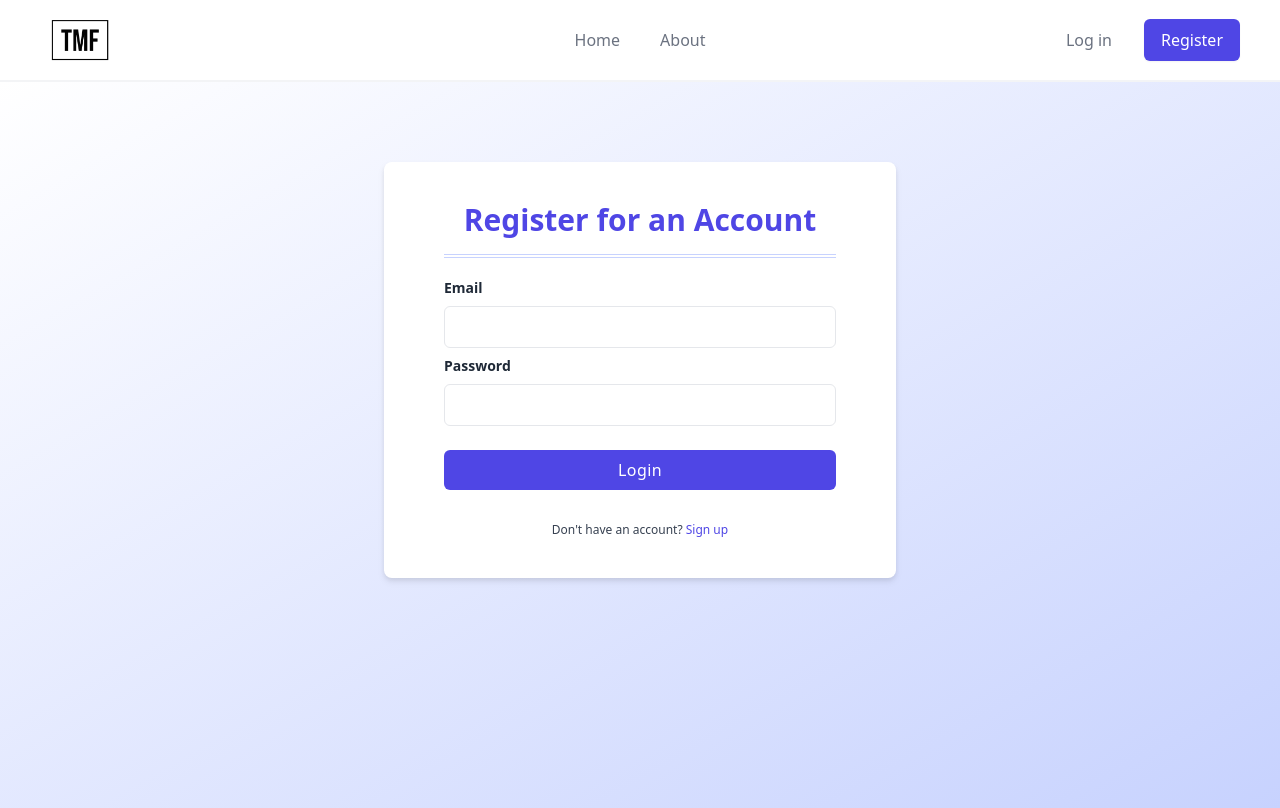
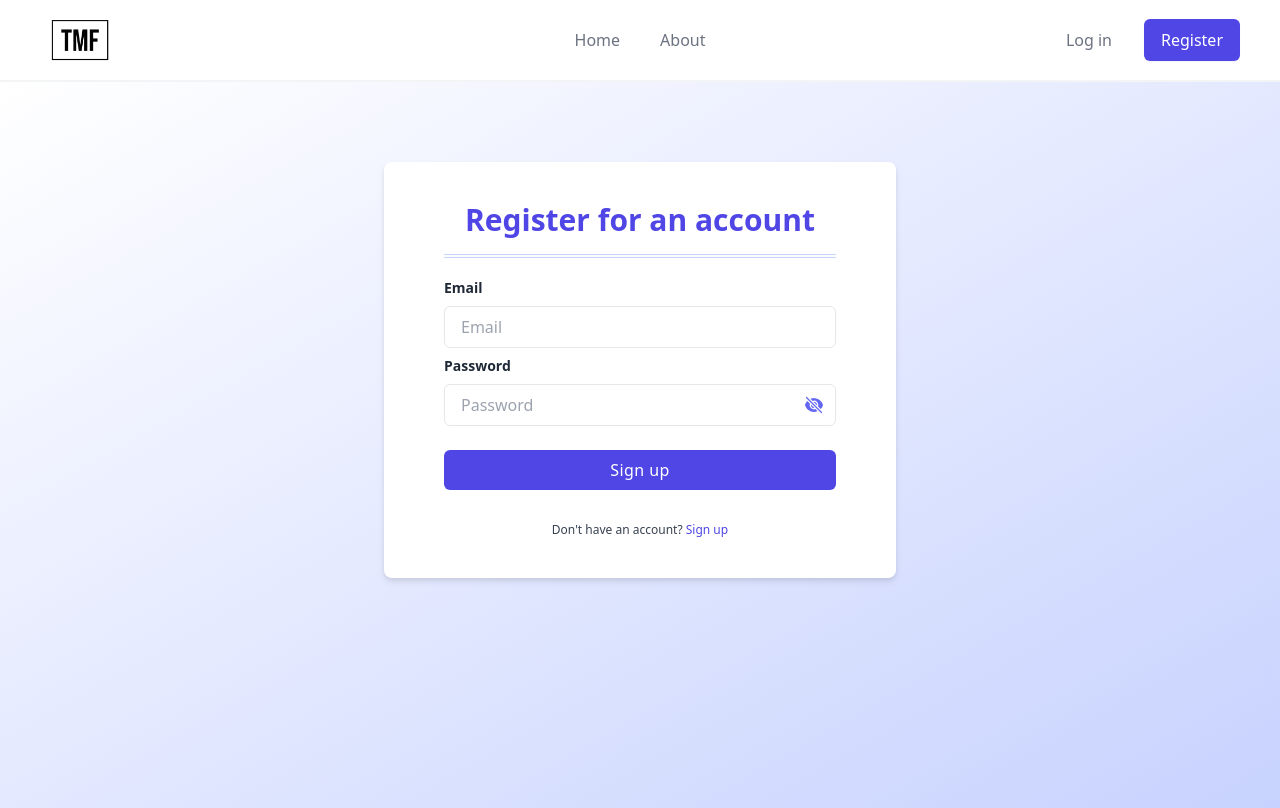
Before and after one commit to LadyBluenotes/track-my-funds, a Next.js app in the folder client/: page /register in a window 1280 px wide. Built offline with nearby package versions, Linux system fonts and the light colour scheme.

Commit message:
show and hide password

```diff
--- a/client/src/pages/about.tsx
+++ b/client/src/pages/about.tsx
@@ -1,4 +1,4 @@
-import { CreditCardIcon, BanknotesIcon, CurrencyDollarIcon } from '@heroicons/react/24/outline'
+import { CreditCardIcon, BanknotesIcon, CurrencyDollarIcon } from '@heroicons/react/24/solid';
 
 const features = [
   {
--- a/client/src/pages/login.tsx
+++ b/client/src/pages/login.tsx
@@ -1,6 +1,22 @@
 import React from 'react';
+import { EyeIcon, EyeSlashIcon } from '@heroicons/react/24/solid';
 
 export default function Login() {
+
+    const [showPassword, setShowPassword] = React.useState(false);
+
+    const showMe = () => {
+        setShowPassword(!showPassword);
+
+        const passwordInput = document.querySelector('input[name="password"]') as HTMLInputElement;
+
+        if (passwordInput.type === 'password') {
+            passwordInput.type = 'text';
+        } else {
+            passwordInput.type = 'password';
+        }
+    };
+
     return (
         <div className="pt-20 bg-gradient-to-br from-white to-indigo-200 h-[calc(100vh-74px)] overflow-auto">
             <div className=" p-10 bg-white rounded-lg drop-shadow-md sm:max-w-sm lg:max-w-lg m-auto">
@@ -15,20 +31,33 @@ export default function Login() {
                             Email
                         </label>
                         <input
+                            required
+                            name='email'
+                            placeholder='Email'
                             type="email"
                             className="block w-full px-4 py-2 mt-2 text-indigo-600 bg-white border rounded-md focus:border-indigo-400 focus:ring-indigo-300 focus:outline-none focus:ring focus:ring-opacity-40"
                         />
                     </div>
                     <div className="mb-2">
+                        <div className="relative">
                             <label
                                 className="block text-sm font-semibold text-gray-800"
                             >
                                 Password
                             </label>
                             <input
+                                required
+                                name='password'
                                 type="password"
+                                placeholder='Password'
                                 className="block w-full px-4 py-2 mt-2 text-indigo-600 bg-white border rounded-md focus:border-indigo-400 focus:ring-indigo-300 focus:outline-none focus:ring focus:ring-opacity-40"
                             />
+                            <div className="absolute inset-y-0 right-0 pr-3 flex items-center text-sm leading-5 mt-7">
+                                <button type="button" className="text-indigo-500 focus:outline-none focus:text-indigo-700" onClick={showMe}>
+                                    { showPassword ? <EyeIcon className="h-5 w-5" aria-hidden="true" /> : <EyeSlashIcon className="h-5 w-5" aria-hidden="true" /> }
+                                </button>
+                            </div>
+                        </div>
                     </div>
                     <div className="mt-6">
                         <button className="w-full px-4 py-2 tracking-wide text-white transition-colors duration-200 transform bg-indigo-600 rounded-md hover:bg-indigo-500 focus:outline-none focus:bg-indigo-600">
@@ -39,12 +68,12 @@ export default function Login() {
 
                 <p className="mt-8 text-xs font-light text-center text-gray-700">
                     {" "}
-                    Don't have an account?{" "}
+                    Already have an account?{" "}
                     <a
-                        href="#"
+                        href="/login"
                         className="font-medium text-indigo-600 hover:underline"
                     >
-                        Sign up
+                        Login here
                     </a>
                 </p>
             </div>
--- a/client/src/pages/register.tsx
+++ b/client/src/pages/register.tsx
@@ -1,11 +1,49 @@
 import React from 'react';
+import { EyeIcon, EyeSlashIcon } from '@heroicons/react/24/solid';
 
 export default function Login() {
+
+    const [email, setEmail] = React.useState('');
+    const [password, setPassword] = React.useState('');
+    const [showPassword, setShowPassword] = React.useState(false);
+
+    const showMe = () => {
+        setShowPassword(!showPassword);
+
+        const passwordInput = document.querySelector('input[name="password"]') as HTMLInputElement;
+
+        if (passwordInput.type === 'password') {
+            passwordInput.type = 'text';
+        } else {
+            passwordInput.type = 'password';
+        }
+    };
+
+    const handleSubmit = async (e: React.FormEvent<HTMLFormElement>) => {
+        e.preventDefault();
+
+        const res = await fetch('http://localhost:5000/register', {
+            method: 'POST',
+            headers: {
+                'Content-Type': 'application/json',
+            },
+            body: JSON.stringify({
+                email,
+                password,
+            }),
+        });
+
+        const data = await res.json();
+
+        console.log(data);
+    };
+
+
     return (
         <div className="pt-20 bg-gradient-to-br from-white to-indigo-200 h-[calc(100vh-74px)] overflow-auto">
             <div className=" p-10 bg-white rounded-lg drop-shadow-md sm:max-w-sm lg:max-w-lg m-auto">
                 <h1 className="text-3xl font-semibold text-center text-indigo-600 mb-2">
-                   Register for an Account
+                   Register for an account
                 </h1>
                 <form className="mt-4 mx-5 border-t-4 border-double border-indigo-200">
                     <div className="mb-2 mt-5">
@@ -15,24 +53,37 @@ export default function Login() {
                             Email
                         </label>
                         <input
+                            required
+                            name='email'
+                            placeholder='Email'
                             type="email"
                             className="block w-full px-4 py-2 mt-2 text-indigo-600 bg-white border rounded-md focus:border-indigo-400 focus:ring-indigo-300 focus:outline-none focus:ring focus:ring-opacity-40"
                         />
                     </div>
                     <div className="mb-2">
+                        <div className="relative">
                             <label
                                 className="block text-sm font-semibold text-gray-800"
                             >
                                 Password
                             </label>
                             <input
+                                required
+                                name='password'
                                 type="password"
+                                placeholder='Password'
                                 className="block w-full px-4 py-2 mt-2 text-indigo-600 bg-white border rounded-md focus:border-indigo-400 focus:ring-indigo-300 focus:outline-none focus:ring focus:ring-opacity-40"
                             />
+                            <div className="absolute inset-y-0 right-0 pr-3 flex items-center text-sm leading-5 mt-7">
+                                <button type="button" className="text-indigo-500 focus:outline-none focus:text-indigo-700" onClick={showMe}>
+                                    { showPassword ? <EyeIcon className="h-5 w-5" aria-hidden="true" /> : <EyeSlashIcon className="h-5 w-5" aria-hidden="true" /> }
+                                </button>
+                            </div>
+                        </div>
                     </div>
                     <div className="mt-6">
                         <button className="w-full px-4 py-2 tracking-wide text-white transition-colors duration-200 transform bg-indigo-600 rounded-md hover:bg-indigo-500 focus:outline-none focus:bg-indigo-600">
-                            Login
+                            Sign up
                         </button>
                     </div>
                 </form>
```
Lines whose indentation alone changed are shown as unchanged.
